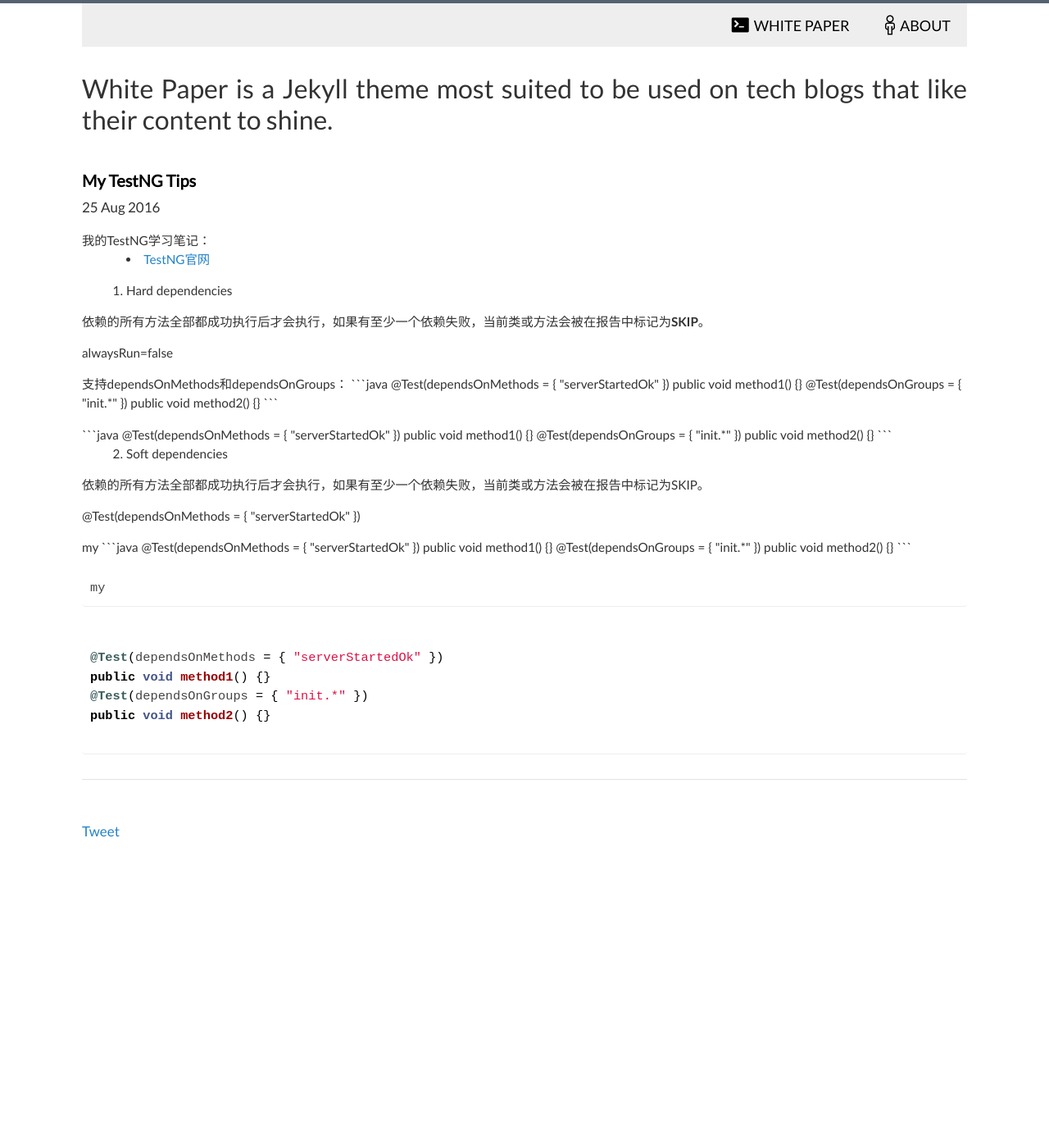
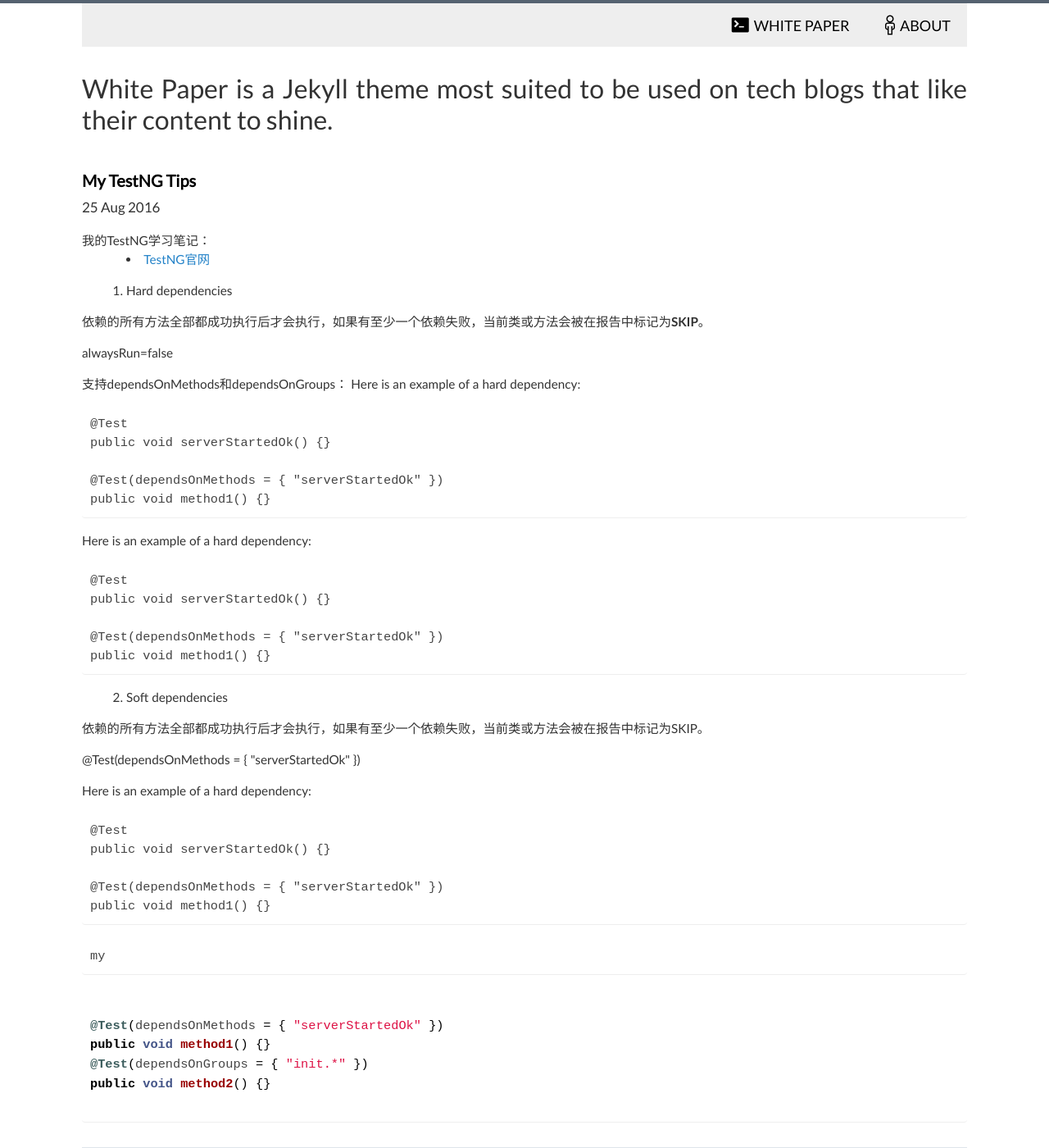
Before and after one commit to kuiwa/blog, a Jekyll site: the page built from _posts/2016-08-25-testng-tips.markdown, in a window 1280 px wide and 1400 px high. Shown: the whole window at 82% size. Built offline with Jekyll 4.4.1, drawn with Linux system fonts in a browser that asks for light colours; comment, search, counter and statistics services are not loaded.

Commit message:
hard dependencies

````diff
--- a/_posts/2016-08-25-testng-tips.markdown
+++ b/_posts/2016-08-25-testng-tips.markdown
@@ -40,25 +40,27 @@
 	<ul>
 	支持dependsOnMethods和dependsOnGroups：
 
-```java
+Here is an example of a hard dependency:
+
+<pre class="brush: java">
+@Test
+public void serverStartedOk() {}
 
 @Test(dependsOnMethods = { "serverStartedOk" })
 public void method1() {}
-@Test(dependsOnGroups = { "init.*" })
-public void method2() {}
-
-```
+</pre>
 
 	</ul>
 
-```java
+Here is an example of a hard dependency:
+
+<pre class="brush: java">
+@Test
+public void serverStartedOk() {}
 
 @Test(dependsOnMethods = { "serverStartedOk" })
 public void method1() {}
-@Test(dependsOnGroups = { "init.*" })
-public void method2() {}
-
-```
+</pre>
 
 <li>Soft dependencies</li>
 	<ul>
@@ -68,16 +70,16 @@
 	@Test(dependsOnMethods = { "serverStartedOk" })
 	</ul>
 </ol>
-	my
 
-	```java
+Here is an example of a hard dependency:
 
-	@Test(dependsOnMethods = { "serverStartedOk" })
-	public void method1() {}
-	@Test(dependsOnGroups = { "init.*" })
-	public void method2() {}
+<pre class="brush: java">
+@Test
+public void serverStartedOk() {}
 
-	```
+@Test(dependsOnMethods = { "serverStartedOk" })
+public void method1() {}
+</pre>
 
 </div>
 	my
````
